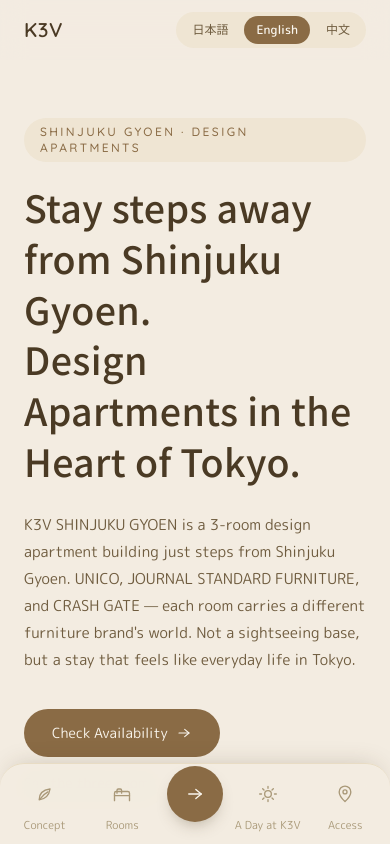
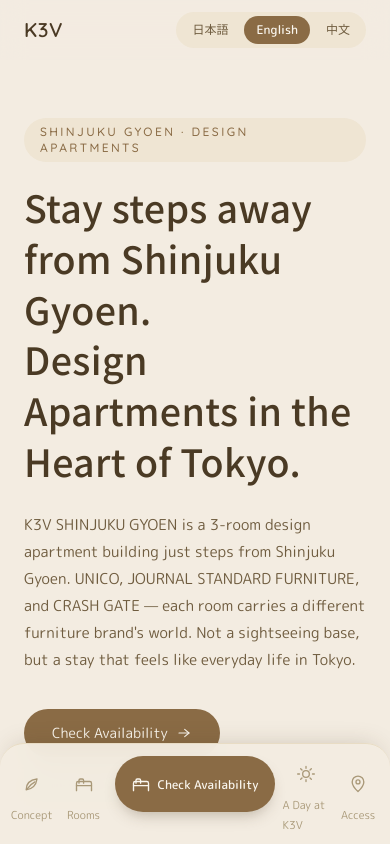
Before and after one commit to basimp-inc/k3v-shinjuku-gyoen, a Next.js app: page /en in a window 390 px wide. Shown: the top 844 px of the page. Built offline with nearby package versions, Linux system fonts and the light colour scheme; a web font is replaced by a local one.

Commit message:
minor fix for MobileBottomNav icon layout

```diff
--- a/components/MobileBottomNav.tsx
+++ b/components/MobileBottomNav.tsx
@@ -55,15 +55,6 @@ function PinIcon({ className }: { className?: string }) {
     <svg viewBox="0 0 24 24" className={className} {...iconProps}>
       <path d="M12 21s7-6.5 7-11.5A7 7 0 0 0 5 9.5C5 14.5 12 21 12 21Z" />
       <circle cx="12" cy="9.5" r="2.4" />
-    </svg>
-  );
-}
-
-function ArrowIcon({ className }: { className?: string }) {
-  return (
-    <svg viewBox="0 0 24 24" className={className} {...iconProps}>
-      <path d="M4.5 12h15" />
-      <path d="M13 6.5 19.5 12 13 17.5" />
     </svg>
   );
 }
@@ -134,15 +125,17 @@ export default function MobileBottomNav() {
       className="fixed inset-x-0 bottom-0 z-50 lg:hidden"
       aria-label="Mobile navigation"
     >
-      <div className="mx-auto flex max-w-md items-center gap-1 rounded-t-[24px] border-t border-[#e8dcc4] bg-[#f3ece1]/95 px-2 pb-[env(safe-area-inset-bottom)] pt-1 shadow-[0_-8px_24px_-12px_rgba(74,58,36,0.25)] backdrop-blur-md">
+      <div className="mx-auto flex max-w-md items-center gap-1 rounded-t-3xl border-t border-[#e8dcc4] bg-[#f3ece1]/95 px-2 pb-[env(safe-area-inset-bottom)] pt-1 shadow-[0_-8px_24px_-12px_rgba(74,58,36,0.25)] backdrop-blur-md">
         {items.map(({ id, icon }) => renderItem(id, icon))}
 
         <a
           href={`/${locale}/stay`}
-          className="mx-1 -mt-6 flex h-14 w-14 shrink-0 items-center justify-center rounded-full bg-[#8a6b45] text-[#faf6ee] shadow-[0_8px_16px_-6px_rgba(74,58,36,0.35)] transition-transform duration-200 active:scale-95"
-          aria-label={t("cta")}
+          className="mx-1 -mt-6 flex h-14 shrink-0 items-center gap-1.5 rounded-full bg-[#8a6b45] px-4 text-[#faf6ee] shadow-[0_8px_16px_-6px_rgba(74,58,36,0.35)] transition-transform duration-200 active:scale-95"
         >
-          <ArrowIcon className="h-5 w-5" />
+          <BedIcon className="h-5 w-5 shrink-0" />
+          <span className="whitespace-nowrap text-[12px] font-medium leading-tight">
+            {t("cta")}
+          </span>
         </a>
 
         {itemsRight.map(({ id, icon }) => renderItem(id, icon))}
```
